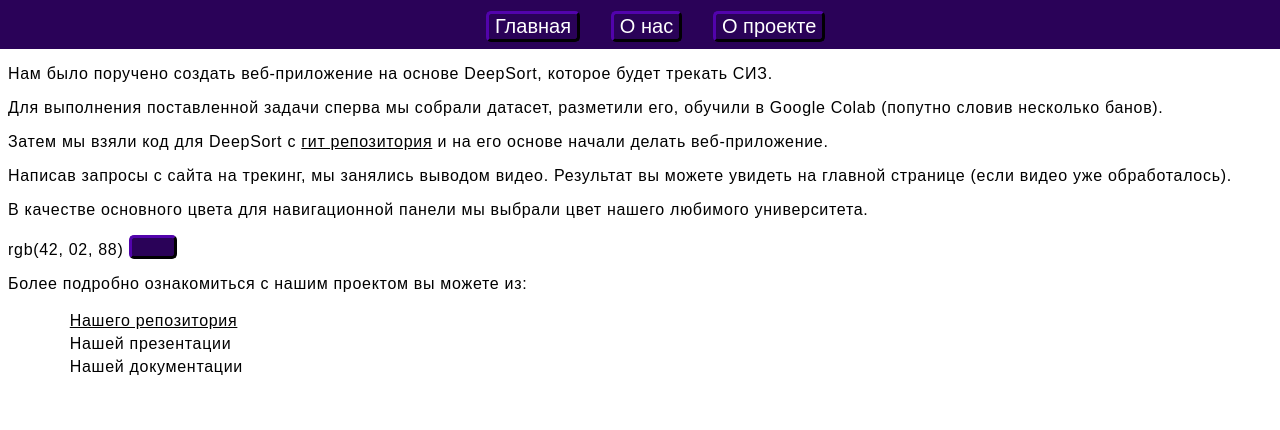
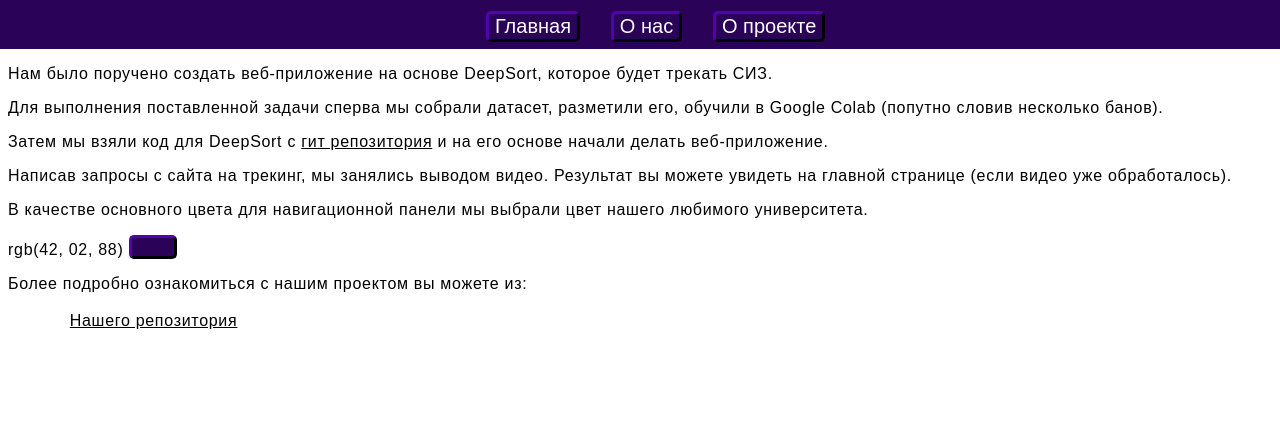
Before and after one commit to Tomas542/DeepSort, a Flask app: page /about_project/ in a window 1280 px wide. Shown: the part 19-449 px from the top of the page. Run offline with Flask 2, Linux system fonts and the light colour scheme; some libraries are stand-ins or nearby versions.

Commit message:
About_Project Deleted last 2 rows

```diff
--- a/WebApp/templates/About_Project.html
+++ b/WebApp/templates/About_Project.html
@@ -21,8 +21,6 @@
         <p>Более подробно ознакомиться с нашим проектом вы можете из:</p>
         <pre>
             <a href="https://github.com/Tomas542/DeepSort_Gstreamer/tree/master">Нашего репозитория</a>
-            Нашей презентации
-            Нашей документации
         </pre>
         </form>
     </body>
```
